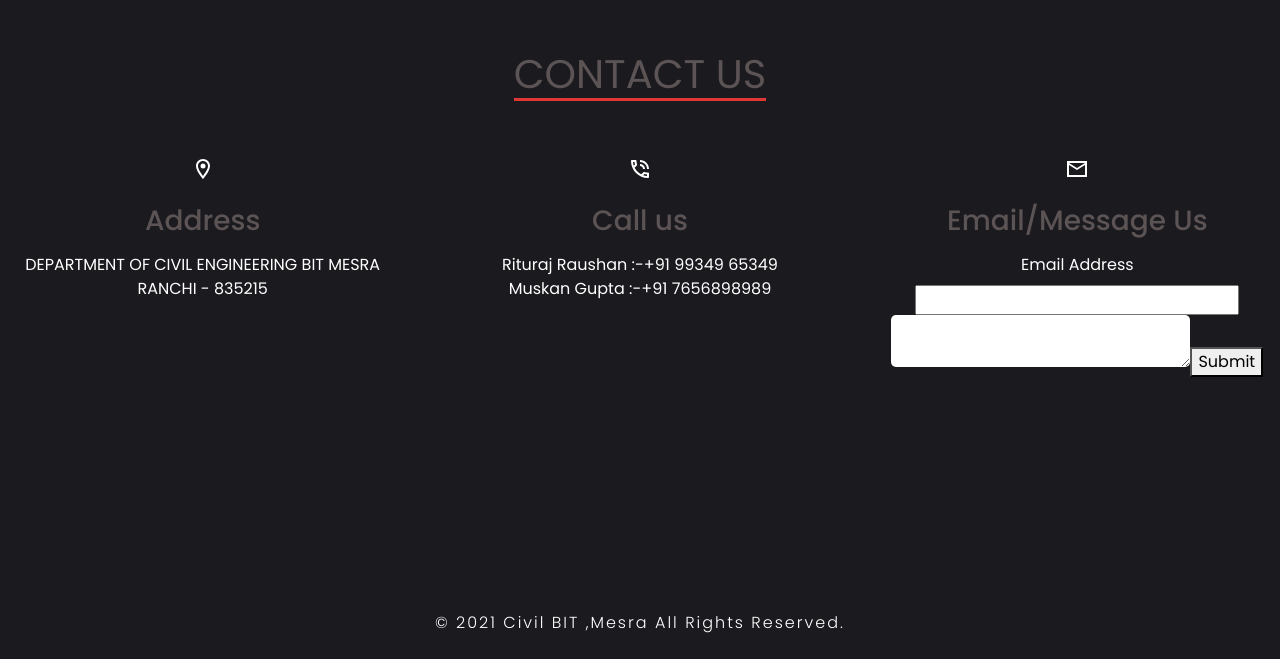
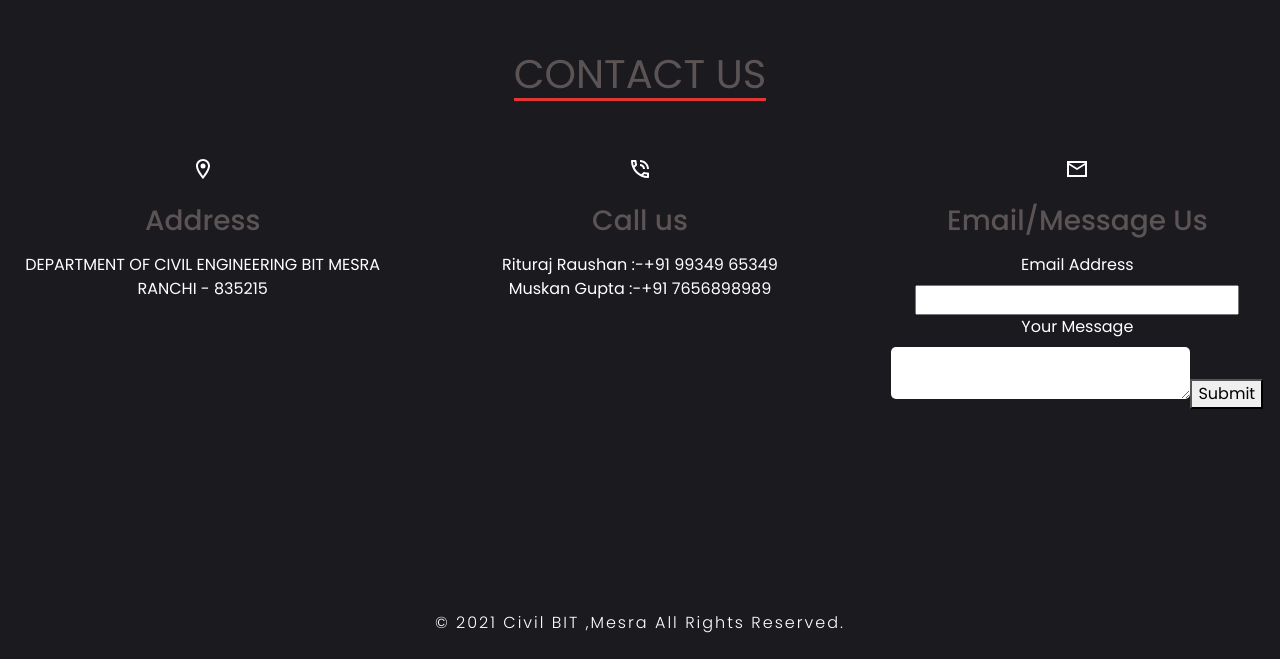
Before and after one commit to IEICIVIL/IEIWEBSITE, a React (Create React App) app: page / in a window 1280 px wide. Shown: the part 3407-4066 px from the top of the page. Built offline with nearby package versions, Linux system fonts and the light colour scheme.

Commit message:
Form spree added

```diff
--- a/src/Components/ContactUs.js
+++ b/src/Components/ContactUs.js
@@ -47,6 +47,9 @@ function ContactUs(){
         field="email"
         errors={state.errors}
       />
+      <label htmlFor="email">
+       Your Message
+      </label>
       <textarea
         id="message"
         name="message"
```
